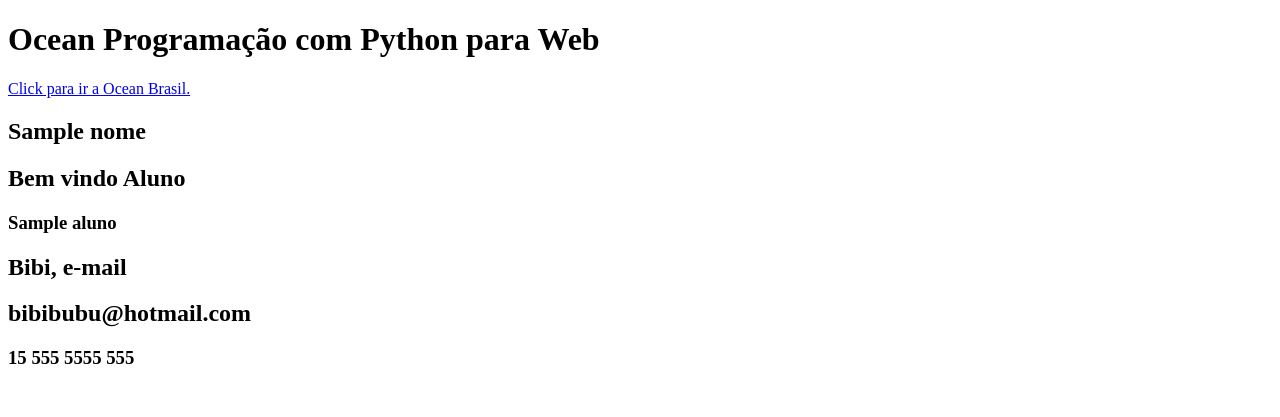
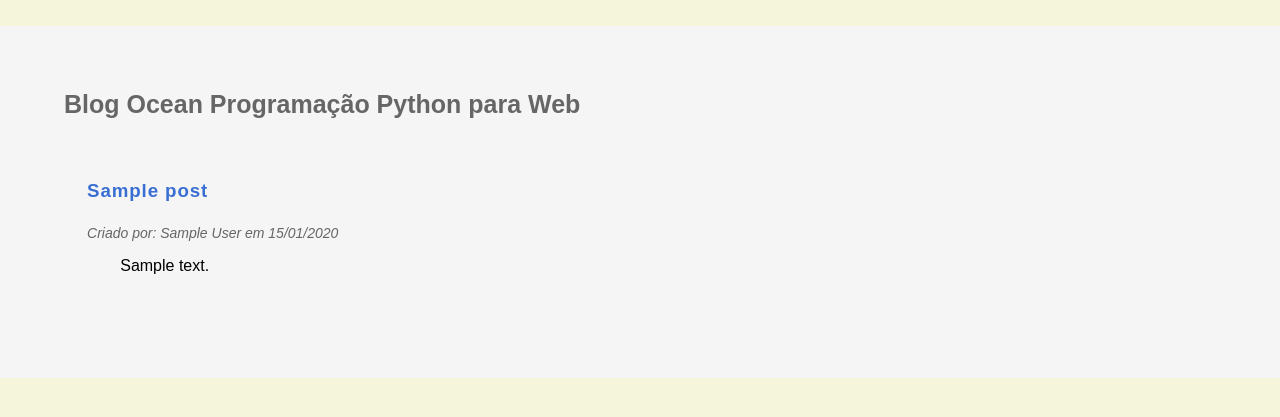
Before and after one commit to bumblebib/blog_python, a Flask app: template templates/index.html in a window 1280 px wide. Shown: the top 417 px of the page. Run offline with Flask 2, Linux system fonts and the light colour scheme; the template is opened without the code that fills it: most values are stand-ins (such as "Sample title", 1, 10 or a date in 2020).

Commit message:
Criação do arquivo style.css, alterações no estilo de página e alterações nos arquivos base.html e index.html

```diff
--- a/app.py
+++ b/app.py
@@ -1,16 +1,29 @@
 from flask import Flask, render_template
+from datetime import datetime
 
 app = Flask("hello")
-nomeAula = "Aula python para Web"
 
+posts = [
+    {
+        "title": "Meu primeiro post",
+        "body": "Esse post é o primeiro post do blog",
+        "author": "Bianca Ribeiro",
+        "created": datetime(2022, 8, 17)
+    },
+    {
+        "title": "Meu segundo post",
+        "body": "Esse post é o segundo post do blog",
+        "author": "Bianca Ribeiro",
+        "created": datetime(2022, 8, 17)
+    },
+    {
+        "title": "Meu terceiro post",
+        "body": "Esse post é o terceiro post do blog",
+        "author": "Bianca Ribeiro",
+        "created": datetime(2022, 8, 17)
+    }
+]
 
-@app.route("/usuario")
-def usuario():
-    usuario = [1, "Bibi","Aluna"]
-    alunos = ["Bibi", "Bubu", "Bobo", "Baba"]
-    return render_template('index.html', usuario=usuario, alunos=alunos)
-
-
-@app.route("/contatos")
-def contato():
-    return render_template('index.html', usuario= usuario, nome=nomeAula)
+@app.route("/")
+def index():
+    return render_template("index.html", posts=posts)
--- /dev/null
+++ b/static/style.css
@@ -0,0 +1,38 @@
+html{
+    background: beige;
+    font-family: Arial, Helvetica, sans-serif;
+    height: 10%;
+}
+body{
+    background: whitesmoke;
+    display: block;
+    margin: 2% auto;
+    padding: 5%;
+    width: 90%;
+}
+.content{
+    padding: 2%;
+}
+.titulo-pagina{
+    font-size: 25px;
+    margin-top: 0%;
+    color: #666;
+}
+.post h1{
+    letter-spacing: 0.9px;
+    margin: 2% 0;
+    color: rgb(57, 111, 211);
+}
+.post .about{
+    font-style: italic;
+    color: #666;
+    font-size: 14px;
+}
+.post p.body{
+    margin-left: 3%;
+}
+
+hr{
+    border: none;
+    border-top: 1px solid #CCC;
+}
--- a/templates/base.html
+++ b/templates/base.html
@@ -1,8 +1,17 @@
 <!DOCTYPE html>
 <html>
-    <title>{%block title%} Usuarios {%endblock%}</title>
-    <h1>Ocean Programação com Python para Web</h1>
-    <section>
-        {%block content%}{%endblock%}
-    </section>
+    <head>
+        <title> Página de Posts </title>
+        <link rel="stylesheet" href="/static/style.css">
+    </head>
+
+    <body>
+        <h1 class="titulo-pagina">Blog Ocean Programação Python para Web</h1>
+        <nav>
+
+        </nav>
+        <section class="content">
+            {%block content%}{%endblock%}
+        </section>
+    </body>
 </html>
--- a/templates/index.html
+++ b/templates/index.html
@@ -1,20 +1,20 @@
 {% extends 'base.html' %}
     {%block content%}
-            <a href="https://www.oceanbrasil.com">Click para ir a Ocean Brasil.</a>
-            <h1>{{nome}}</h1>
+        {% for posts in posts %}
+            <article class="post">
+                <header>
+                    <div>
+                        <h1> {{ posts.title }} </h1>
+                        <div class="about">
+                            Criado por: {{ posts['author'] }} em {{ posts['created'].strftime('%d/%m/%Y') }}
+                        </div>
+                    </div>
+                </header>
 
-            {% if usuario[2] == "Aluna" %}
-                <h2>Bem vinda Aluna!</h2>
-                {{usuario[1]}}
-            {% else %}
-                <h2>Bem vindo Aluno</h2>
+                <p class="body"> {{ posts['body'] }} </p>
+            </article>
+            {% if not loop.last %}
+            <hr>
             {% endif %}
-
-            {% for aluno in alunos %}
-            <h3>{{aluno}}</h3>
-            {% endfor %}
-
-            <h1>Bibi, e-mail</h1>
-            <h2>bibibubu@hotmail.com</h2>
-            <h3>15 555 5555 555</h3>
+        {% endfor %}
     {%endblock%}
```
